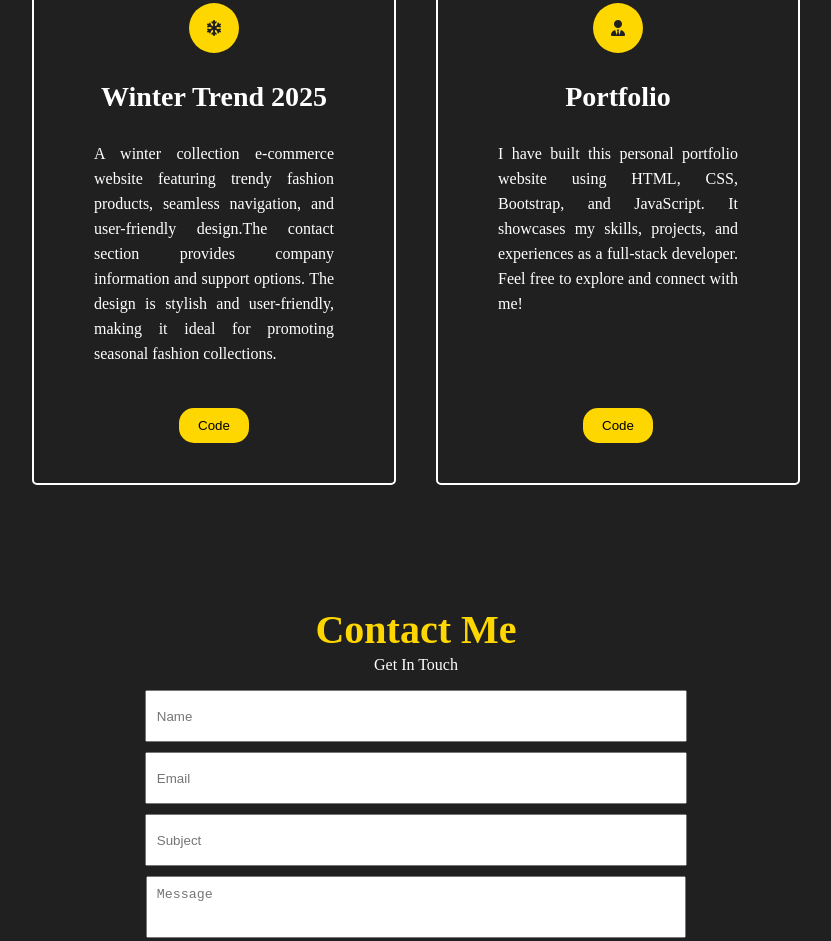
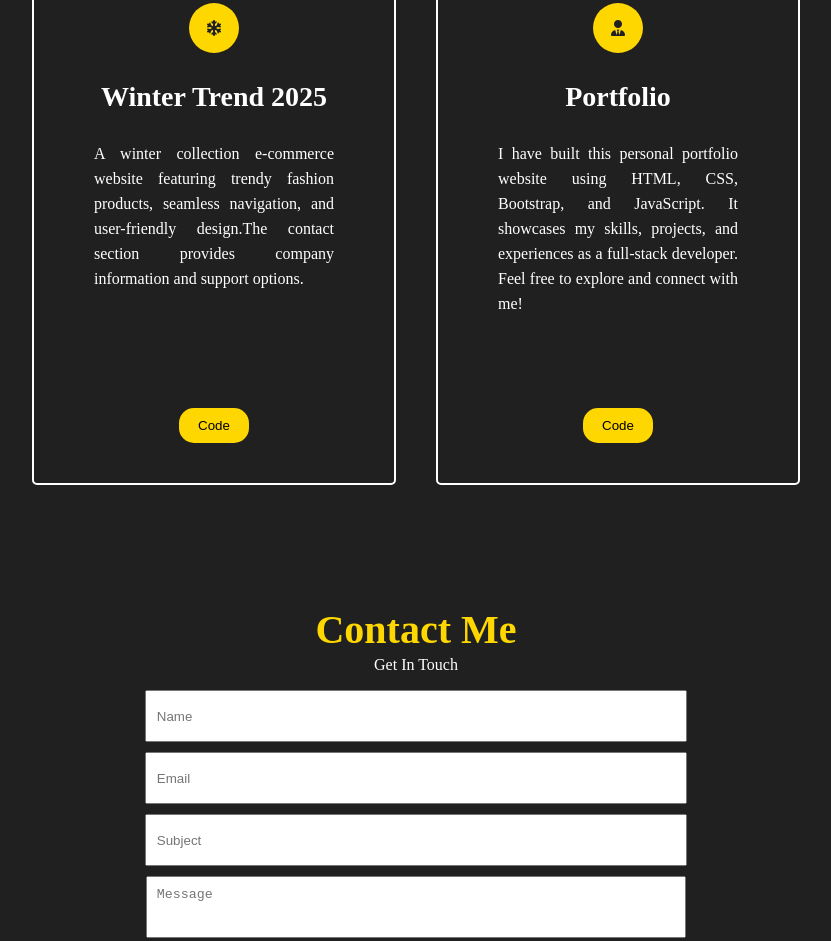
Before and after one commit to Pravin182/Portfolio, a plain HTML site: page index.html in a window 1280 px wide. Shown: the part 2028-2969 px from the top of the page, without its empty margins (224-1055 px from the left). Drawn offline with Linux system fonts and the light colour scheme; a web font is replaced by a local one.

Commit message:
Update index.html

```diff
--- a/index.html
+++ b/index.html
@@ -112,7 +112,7 @@
                 <i class="fa-solid fa-snowflake"></i>
                 <h3>Winter Trend 2025</h3>
                 <div class="clninfo">
-                    A winter collection e-commerce website featuring trendy fashion products, seamless navigation, and user-friendly design.The contact section provides company information and support options. The design is stylish and user-friendly, making it ideal for promoting seasonal fashion collections.
+                    A winter collection e-commerce website featuring trendy fashion products, seamless navigation, and user-friendly design.The contact section provides company information and support options.
                 </div>
                 <div class="link">
                     <a href="https://pravin182.github.io/Winter-Collection/" target="_blank"><button>Code</button></a>
```
